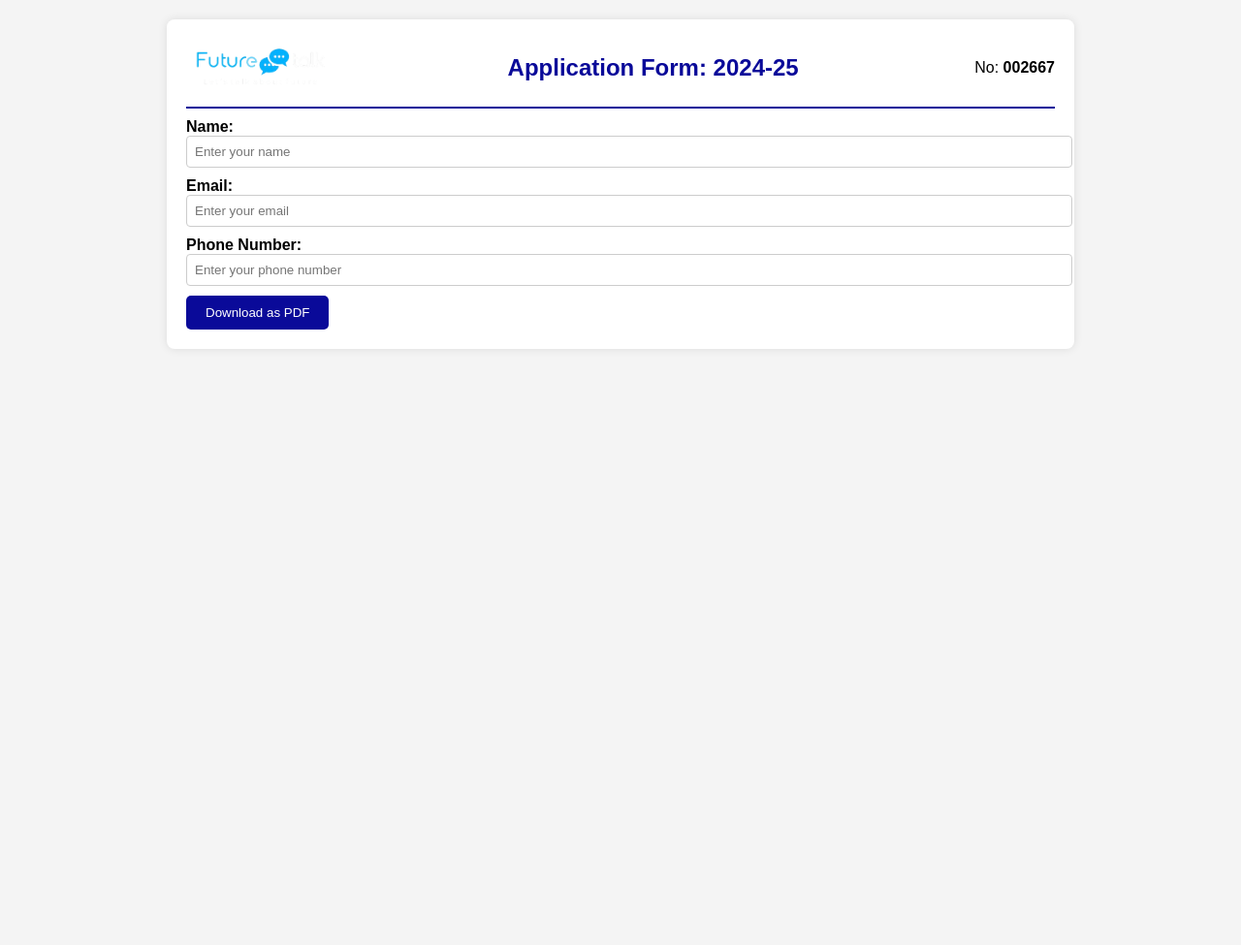
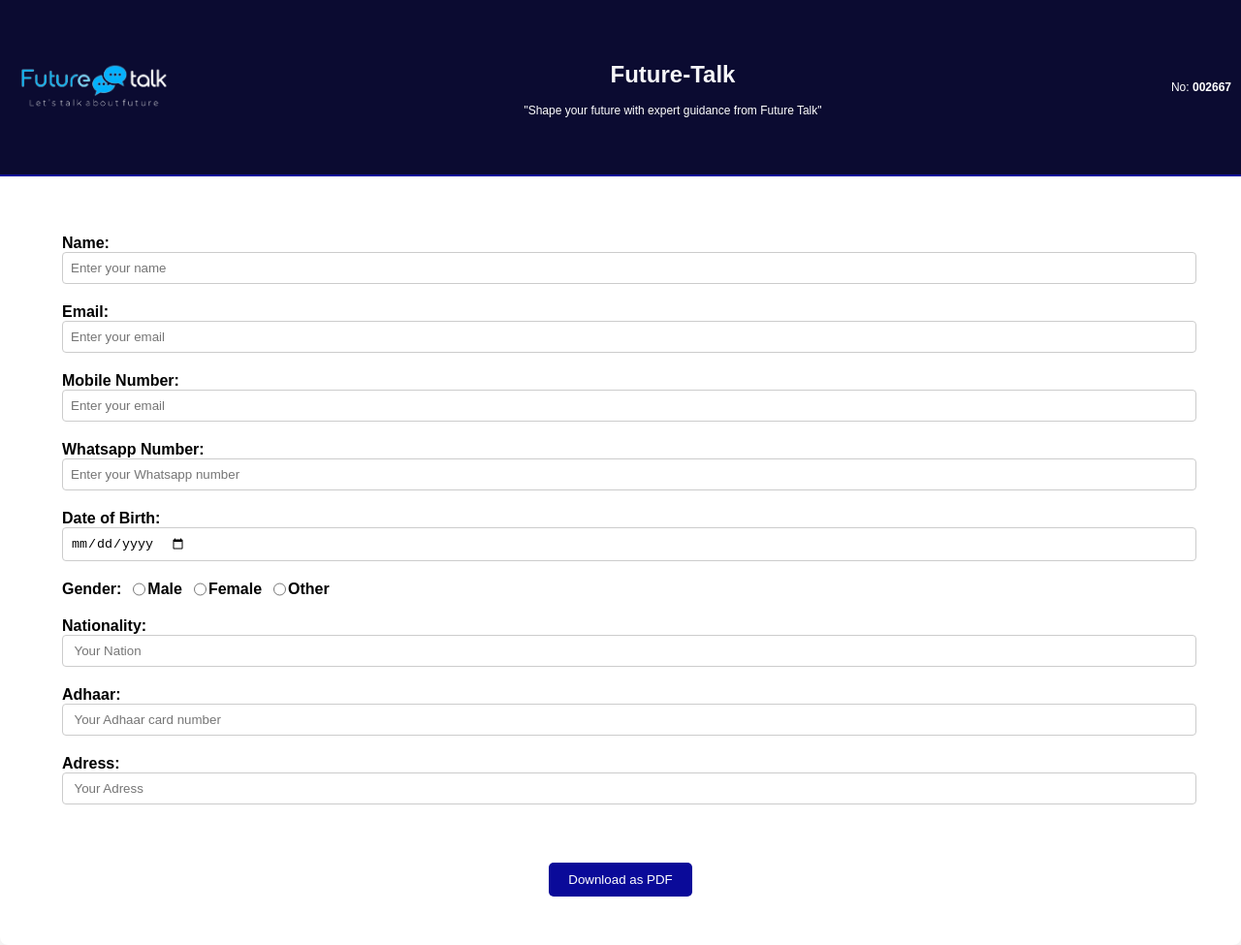
Before and after one commit to parthiv-pradeep/FutureTalk, a plain HTML site: page form.html in a window 1280 px wide. Shown: the whole page at 97% size. Before the commit the page ends 800 px from the top, so only its background shows below. Drawn offline with nearby package versions, Linux system fonts and the light colour scheme.

Commit message:
form modified

```diff
--- a/form.html
+++ b/form.html
@@ -12,38 +12,64 @@
             padding: 0;
         }
         .container {
-            width: 70%;
-            margin: 20px auto;
+            width: 100%;
             background-color: #fff;
-            padding: 20px;
             border-radius: 8px;
-            box-shadow: 0 0 10px rgba(0, 0, 0, 0.1);
+            /* box-shadow: 0 0 10px rgba(0, 0, 0, 0.1); */
         }
         .header {
+            padding: 10px;
+            height: 20vh;
+            margin: 0px;
             display: flex;
             align-items: center;
             justify-content: space-between;
             border-bottom: 2px solid #0a0a99;
-            padding-bottom: 10px;
+
+           background: #0b0b31; ;
+        }
+        form{
+            width: 90%;
+            padding: 20px;
+            margin: 20px auto;
         }
         .header img {
-            max-width: 150px;
+            max-width: 170px;
         }
         .header h1 {
+            text-align: center;
             font-size: 24px;
-            color: #0a0a99;
+            color: #f6f6f8;
+        }
+        .header p{
+            color: white;
+            font-size: 12px;
+            text-align: center;
         }
         .form-group {
-            margin: 10px 0;
+            margin: 20px 0;
         }
         label {
+
             font-weight: bold;
         }
-        input[type="text"], input[type="email"], input[type="tel"], input[type="date"] {
+        input[type="text"], input[type="email"], input[type="tel"], input[type="date"], input[type="number"] {
+            display: flex;
+            flex: 1;
             width: 100%;
+            padding: 8px;
             padding: 8px;
             border: 1px solid #ccc;
             border-radius: 4px;
+        }
+        .radio{
+            display: flex;
+        }
+        .radio label{
+            margin-right: 10px;
+        }
+        input[type="radio"]{
+            margin: 2px;
         }
         button {
             background-color: #0a0a99;
@@ -56,14 +82,51 @@
         button:hover {
             background-color: #0a0a77;
         }
+        .button-class{
+            width: 100%;
+            display: flex;
+            justify-content: center;
+           padding-bottom: 50px;
+            align-items: center;
+            text-align: center;
+        }
+        @media (max-width: 480px) {
+            .header{
+                flex-direction: column;
+                height: 15vh;
+            }
+            #reg-num{
+                display: none;
+            }
+            .header img {
+                margin-top: 30px;
+            max-width: 200px;
+            }
+            .header h1{
+                display: none;
+                font-size: 22px;
+            }
+            input[type="text"], input[type="email"], input[type="tel"], input[type="date"], input[type="number"] {
+
+            width: 90%;
+            padding: 10px 8px;
+            border: 1px solid #ccc;
+            border-radius: 4px;
+        }
+        }
+
     </style>
 </head>
 <body>
     <div class="container" id="formContainer">
         <div class="header">
             <img src="images/future-logo.png" alt="Future Talk Logo" id="logo">
-            <h1>Application Form: 2024-25</h1>
-            <p>No: <strong>002667</strong></p>
+            <div class="form_heading">
+                <h1>Future-Talk</h1>
+                <p>"Shape your future with expert guidance from Future Talk"</p>
+            </div>
+
+            <p id="reg-num">No: <strong>002667</strong></p>
         </div>
         <form>
             <div class="form-group">
@@ -75,11 +138,43 @@
                 <input type="email" id="email" placeholder="Enter your email" required>
             </div>
             <div class="form-group">
-                <label for="phone">Phone Number:</label>
-                <input type="tel" id="phone" placeholder="Enter your phone number" required>
+                <label for="mobile">Mobile Number:</label>
+                <input type="number" id="email" placeholder="Enter your email" required>
+            </div>
+            <div class="form-group">
+                <label for="phone">Whatsapp Number:</label>
+                <input type="tel" id="whatsapp" placeholder="Enter your Whatsapp number" required>
+            </div>
+            <div class="form-group">
+                <label for="phone">Date of Birth:</label>
+                <input type="date" id="phone" placeholder="Date Of Birth " required>
+            </div>
+            <div class="form-group radio">
+                <label for="gender">Gender:</label>
+                <input type="radio" id="male" name="gender" value="male">
+                <label for="male">Male</label><br>
+                <input type="radio" id="female" name="gender" value="female">
+                <label for="female">Female</label><br>
+                <input type="radio" id="other" name="gender" value="other">
+                <label for="other">Other</label>
+            </div>
+            <div class="form-group">
+                <label for="nationality">Nationality:</label>
+                <input type="Text" id="phone" placeholder=" Your Nation " required>
+            </div>
+             <div class="form-group">
+                <label for="adhaar">Adhaar:</label>
+                <input type="number" id="phone" placeholder=" Your Adhaar card number" required>
+            </div>
+            <div class="form-group">
+                <label for="adress">Adress:</label>
+                <input type="Text" id="phone" placeholder=" Your Adress " required>
             </div>
         </form>
-        <button onclick="downloadPDF()">Download as PDF</button>
+        <div class="button-class">
+            <button onclick="downloadPDF()">Download as PDF</button>
+        </div>
+
     </div>
 
     <!-- Include jsPDF and html2canvas libraries -->
```
